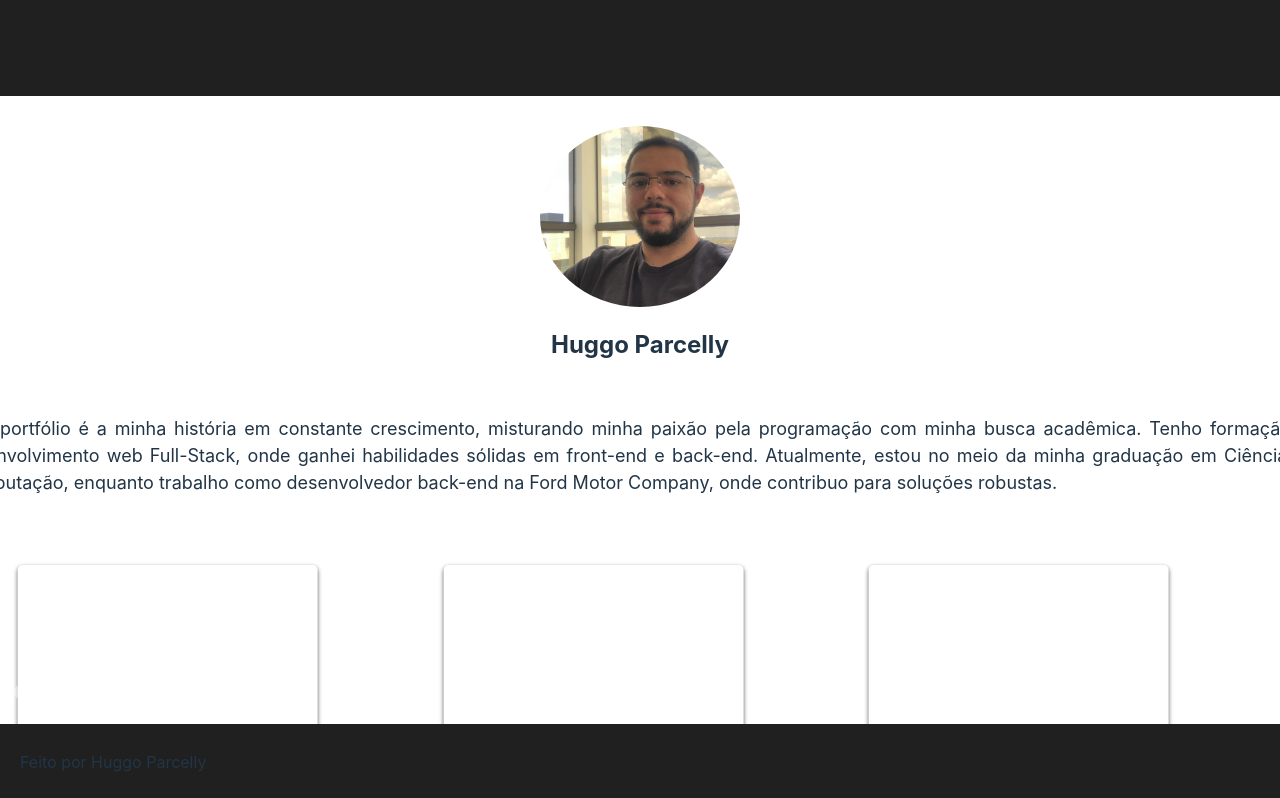
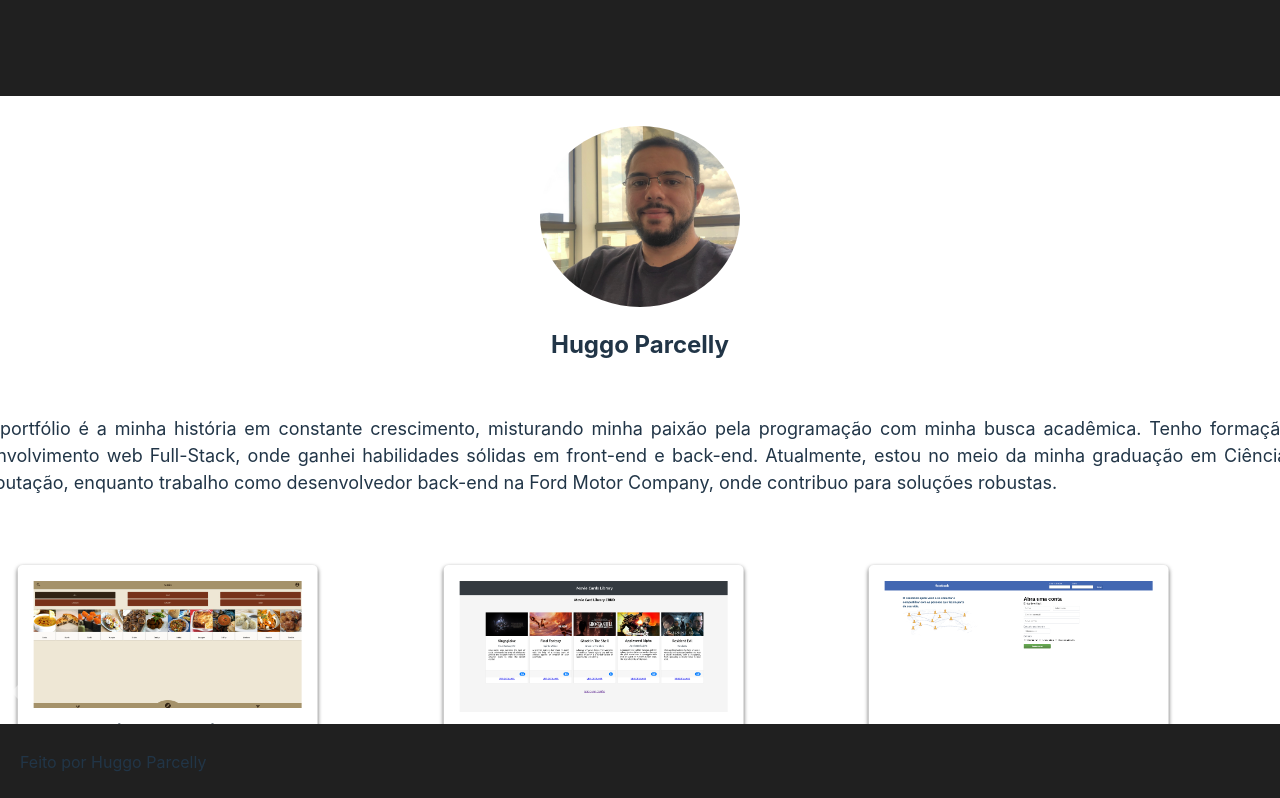
Before and after one commit to huggoparcelly/huggoparcelly.github.io, a React (Vite) app: page / in a window 1280 px wide. Shown: the top 798 px of the page. Built offline with nearby package versions, Linux system fonts and the light colour scheme.

Commit message:
add carousel

```diff
--- a/src/components/Project/index.tsx
+++ b/src/components/Project/index.tsx
@@ -59,7 +59,7 @@ export default function Project() {
             >
                 {cardsData.map((card, index) => (
                     <div key={index}>
-                        <ProjectCard />
+                        <ProjectCard card={card}/>
                     </div>
                 ))}
 
--- a/src/components/ProjectCard/index.tsx
+++ b/src/components/ProjectCard/index.tsx
@@ -2,13 +2,21 @@
 
 import './styles.css'
 
-export default function ProjectCard() {
-    // const {imageSrc, title, link} = props;
+type CardData = {
+    card: {
+        imageSrc: string;
+        title: string;
+        link: string;
+    }
+}
+
+export default function ProjectCard(props: CardData) {
+    const { card } = props;
     return (
         <div className="card">
-            {/* <img src={imageSrc} alt={title} /> */}
-            {/* <h2>{title}</h2> */}
-            {/* <a href={link} target='_blank'>View More</a> */}
+            <img src={card.imageSrc} alt={card.title} />
+            <h2>{card.title}</h2>
+            <a href={card.link} target='_blank'>View More</a>
         </div>
 
     )
```
